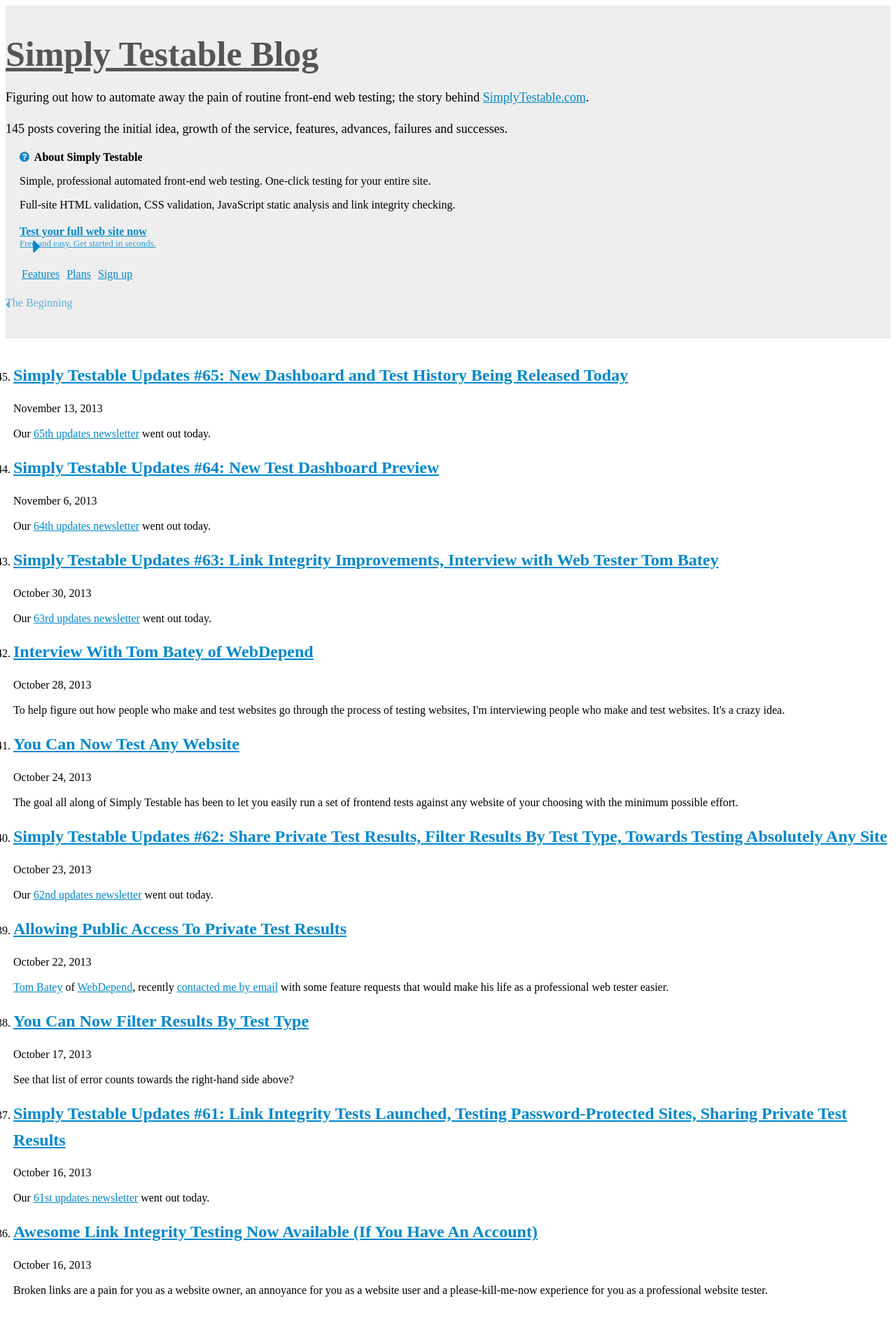
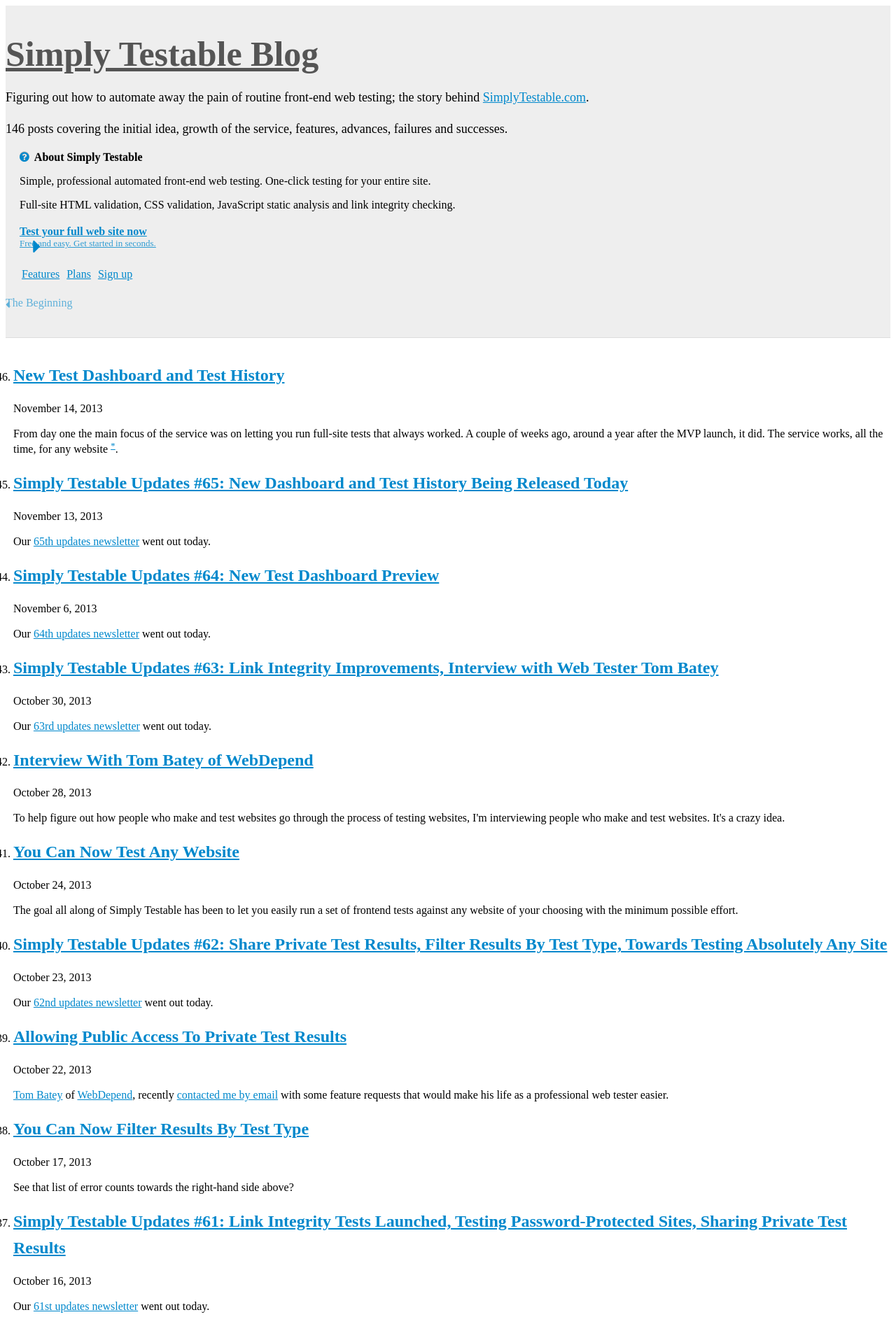
Before and after one commit to webignition/blog.simplytestable.com, a Jekyll site: the page built from archive/index.html, in a window 1280 px wide. Shown: the top 1882 px of the page at 70% size. Built offline with Jekyll 4.4.1, drawn with Linux system fonts in a browser that asks for light colours; nearby versions of some CDN libraries; comment, search, counter and statistics services are not loaded; a style sheet for code colours, icons or effects is not loaded; some of the changed text lies outside the part shown.

Commit message:
new test dashboard and test history post

```diff
--- a/_posts/2013-10-22-allowing-public-access-to-private-test-results.html
+++ b/_posts/2013-10-22-allowing-public-access-to-private-test-results.html
@@ -32,7 +32,7 @@ author:
 <div class="section">
     <h3>Unlocking Private Test Results</h3>
     <div class="illustration-inline illustration-inline-test-locked">
-        <img src="http://i.imgur.com/xbBDHkf.png" />
+        <img src="http://i.imgur.com/xbBDHkf.png" class="img-responsive" />
         <span class="illustration-highlight"></span>
     </div>
     <p>
@@ -58,7 +58,7 @@ author:
     </p>
 
     <div class="illustration-inline illustration-inline-test-locked">
-        <img src="http://i.imgur.com/dSLNTlo.png" />
+        <img src="http://i.imgur.com/dSLNTlo.png" class="img-responsive" />
         <span class="illustration-highlight"></span>
     </div>
 </div>
@@ -74,7 +74,7 @@ author:
         Here's what that will look like to anyone but you:
     </p>
     <div class="illustration-inline illustration-inline-test-locked">
-        <a href="https://gears.simplytestable.com/http://blog.simplytestable.com//10865/results/"><img src="http://i.imgur.com/ZEDPPXb.png" /></a>
+        <a href="https://gears.simplytestable.com/http://blog.simplytestable.com//10865/results/"><img src="http://i.imgur.com/ZEDPPXb.png" class="img-responsive" /></a>
     </div>
     <p>
         Click the above image to be taken to an unlocked test that I just
--- a/archive/index.html
+++ b/archive/index.html
@@ -6,6 +6,26 @@ is_archive: true
 <ol class="archive">
 
 
+    <li value="146">
+        <h2><a href="/new-test-dashboard-and-test-history/">New Test Dashboard and Test History </a></h2>
+        <p class="post-date">November 14, 2013</p>
+
+
+
+        <p>
+        From day one the main focus of the service was on letting you run full-site
+        tests that always worked.
+
+        A couple of weeks ago, around a year after
+        the MVP launch, it did. The service works, all the time, for any website <sup><a href="#footnote">*</a></sup>.
+    </p>
+
+
+
+
+    </li>
+
+
     <li value="145">
         <h2><a href="/simply-testable-updates-65/">Simply Testable Updates #65: New Dashboard and Test History Being Released Today </a></h2>
         <p class="post-date">November 13, 2013</p>
--- a/assets/css/main.css
+++ b/assets/css/main.css
@@ -408,10 +408,10 @@ table.top-html-validation-errors td {
 }
 
 .illustration-inline-test-locked .illustration-highlight {
-    top: 65px;
-    right: 8px;
-    width: 109px;
-    height: 51px;
+    top: 72px;
+    right: 10px;
+    width: 120px;
+    height: 61px;
 }
 
 .post ol.archive p {
@@ -591,3 +591,9 @@ blockquote  .avatar-tom-batey {
     background-color: transparent;
     background-image: url(https://pbs.twimg.com/profile_images/642579437/Picture_8_mini.png);
 }
+
+.post .footnote {
+    opacity: 0.7;
+    font-size: 100%;
+    margin-top: 60px;
+}
```
Also changed, not shown: _posts/2013-11-14-new-test-dashboard-and-test-history.html (added, +99 -0 lines), assets/css/main_1.css (deleted, +0 -93 lines), sitemap.xml (+9 -5 lines).
